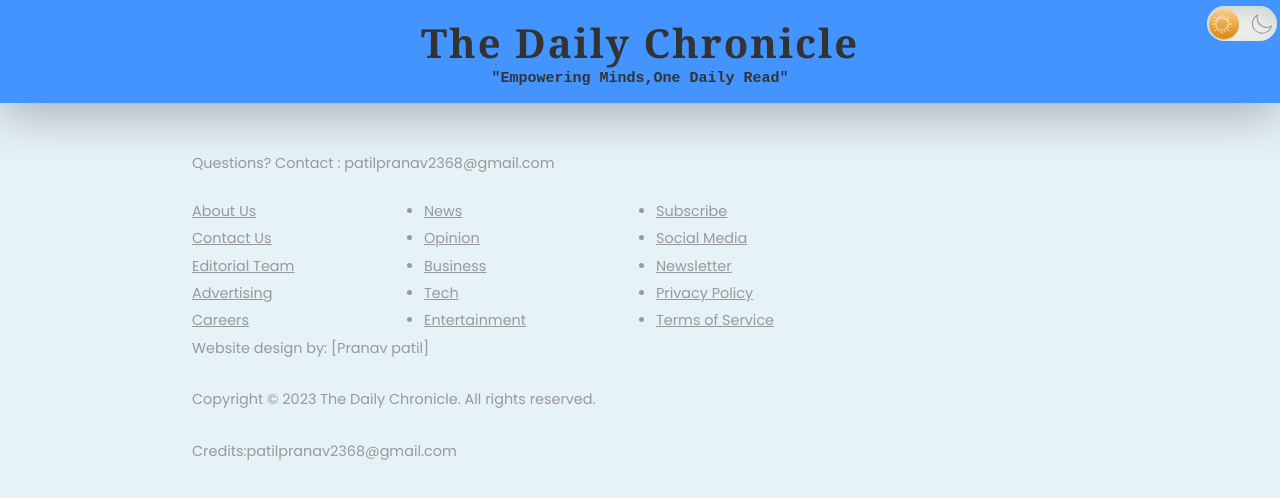
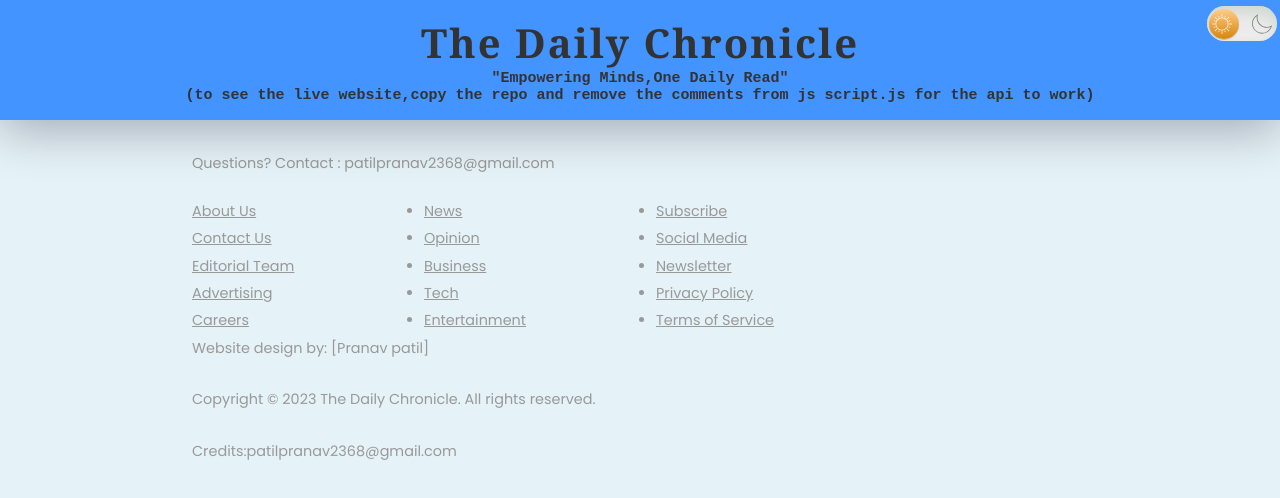
Before and after one commit to pranavpatil1705/news-app-the-daily-chronicle, a plain HTML site: page index.html in a window 1280 px wide. Drawn offline with Linux system fonts and the light colour scheme; a script that the page names is missing.

Commit message:
Update index.html

```diff
--- a/index.html
+++ b/index.html
@@ -21,7 +21,8 @@
 
     <div class="heading-container">
       <h4>The Daily Chronicle</h4>
-     <h6 class="tagline">"Empowering Minds,One Daily Read"</h6>
+     <h6 class="tagline">"Empowering Minds,One Daily Read"
+<br>(to see the live website,copy the repo and remove the comments from js script.js for the api to work) </h6>
 
     </div>
     <input type="checkbox" id="darkmode-toggle"/>
```
